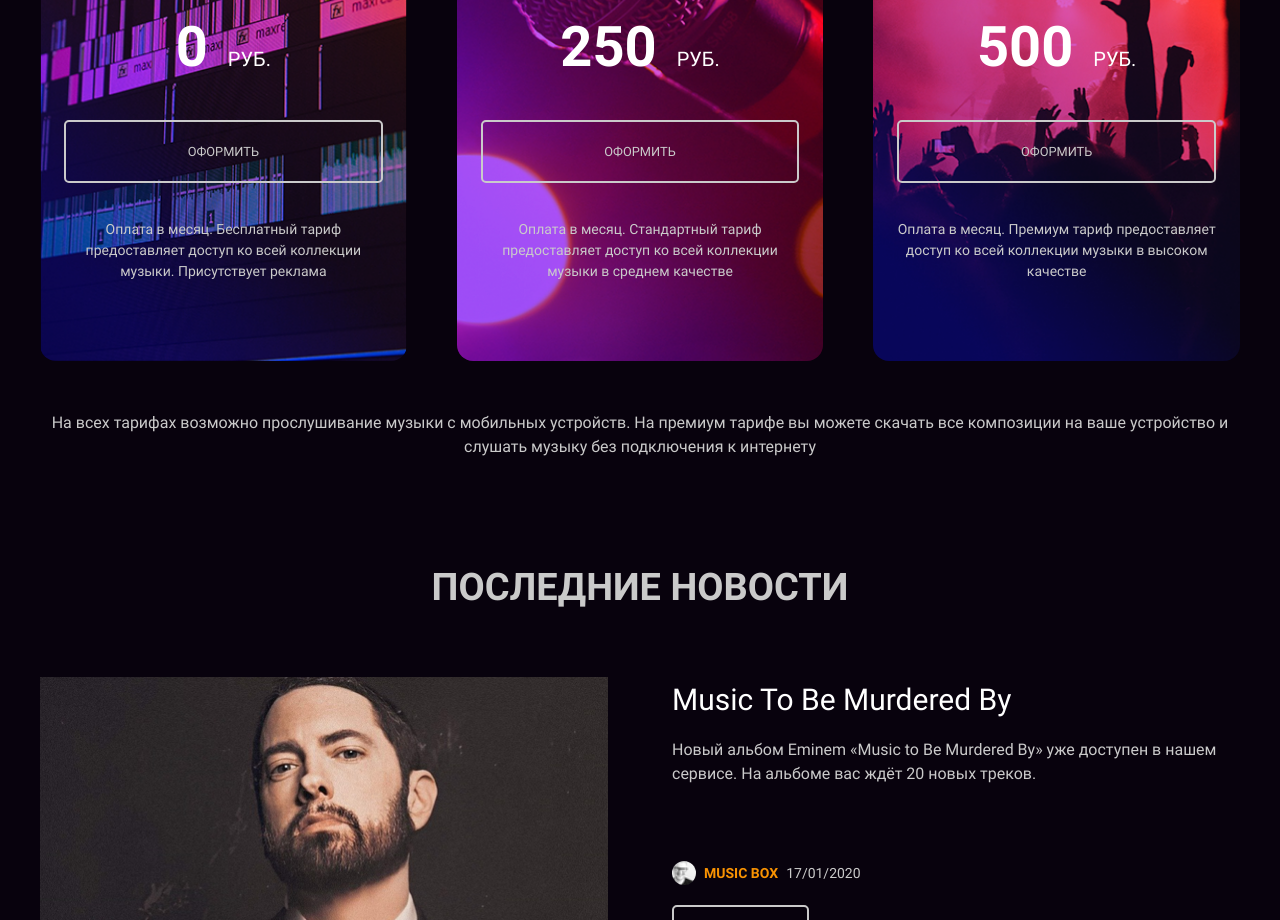
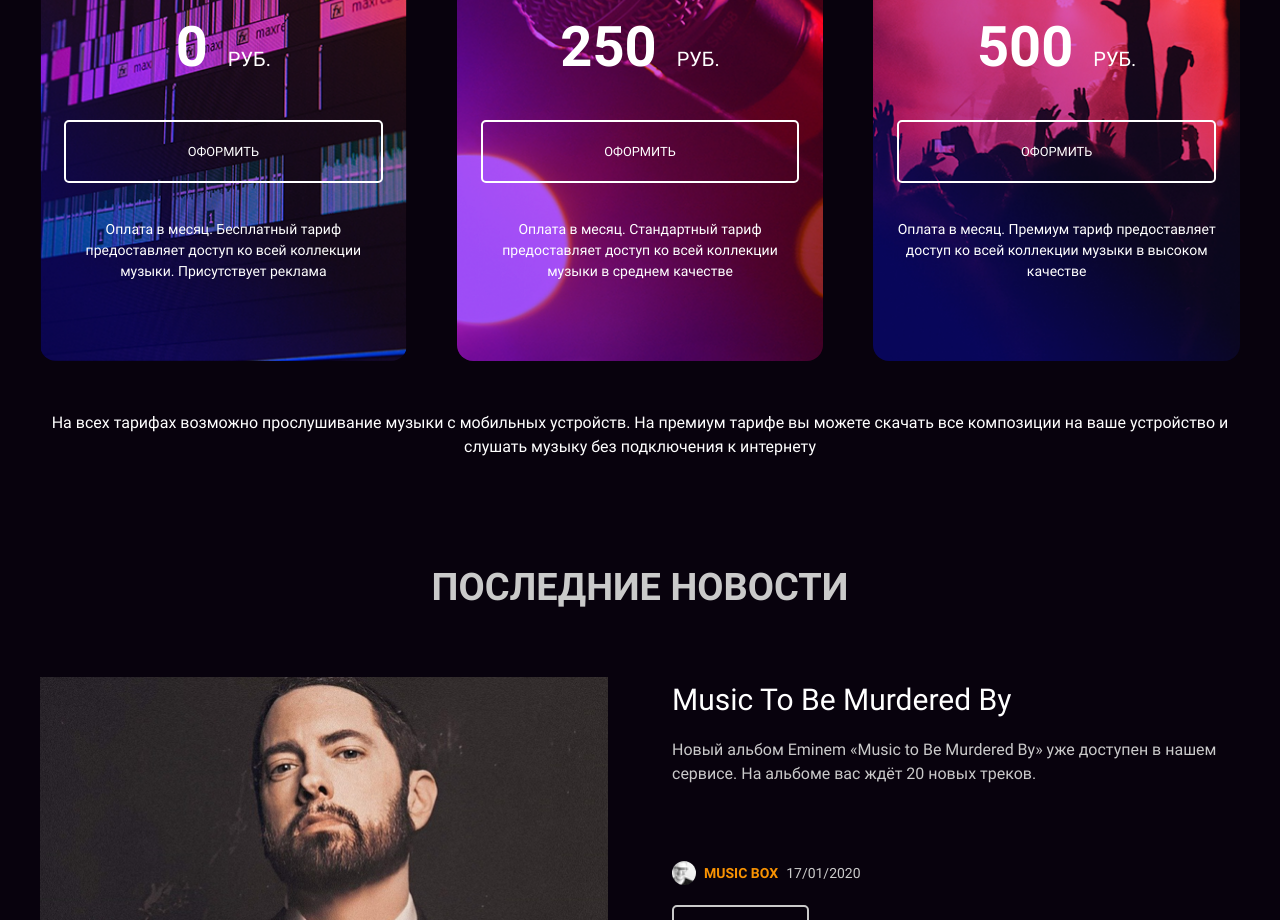
Before and after one commit to mikitasazan/layout-designer-positioning-project-56, a website: page src/index.html in a window 1280 px wide. Shown: the part 1200-2120 px from the top of the page. Drawn offline with Linux system fonts and the light colour scheme.

Commit message:
Fix pricing card text color
Button, plan footnote and the bottom note under the pricing cards
need white text against the photo backgrounds, not the muted gray
used for body copy elsewhere.

```diff
--- a/src/css/style.css
+++ b/src/css/style.css
@@ -333,12 +333,14 @@ h2 {
 .pricing-item .btn {
   display: block;
   margin-top: 33px;
+  color: #fff;
+  border-color: #fff;
 }
 
 .pricing-footer {
   margin-top: 36px;
   font-size: 14px;
-  color: var(--medium-gray-color);
+  color: #fff;
 }
 
 .bg-free {
@@ -356,7 +358,7 @@ h2 {
 .pricing-note {
   text-align: center;
   font-size: 16px;
-  color: var(--medium-gray-color);
+  color: #fff;
 }
 
 /* News / #page-news */
```
